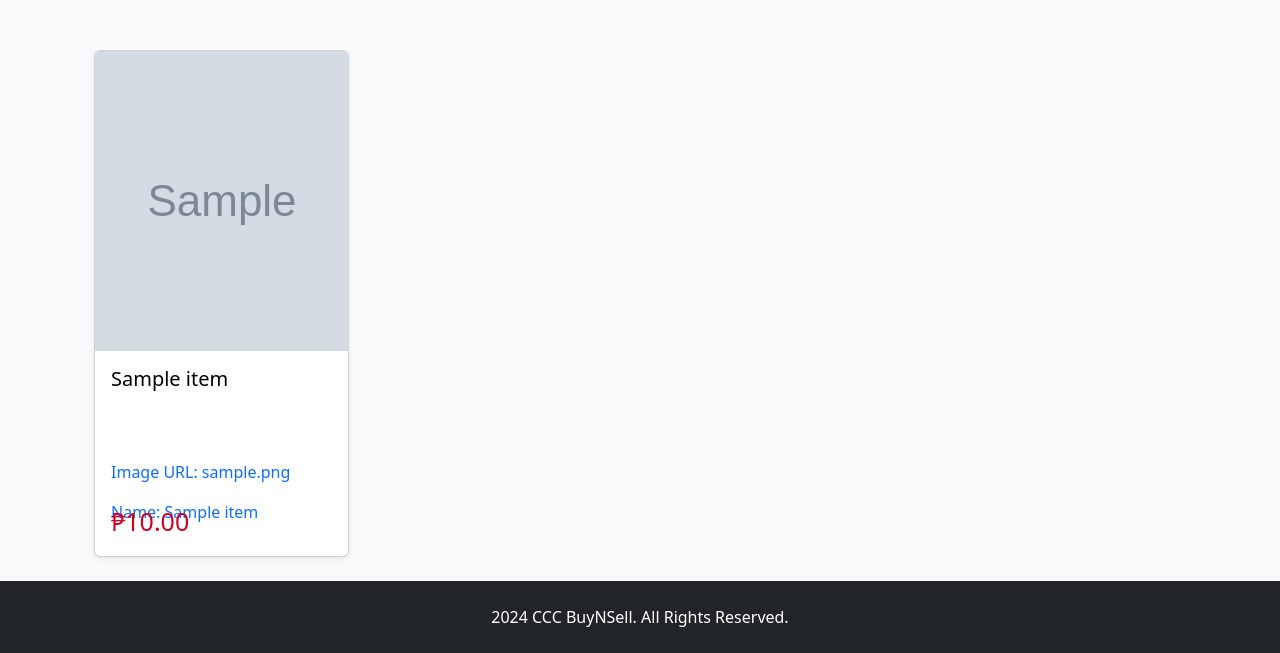
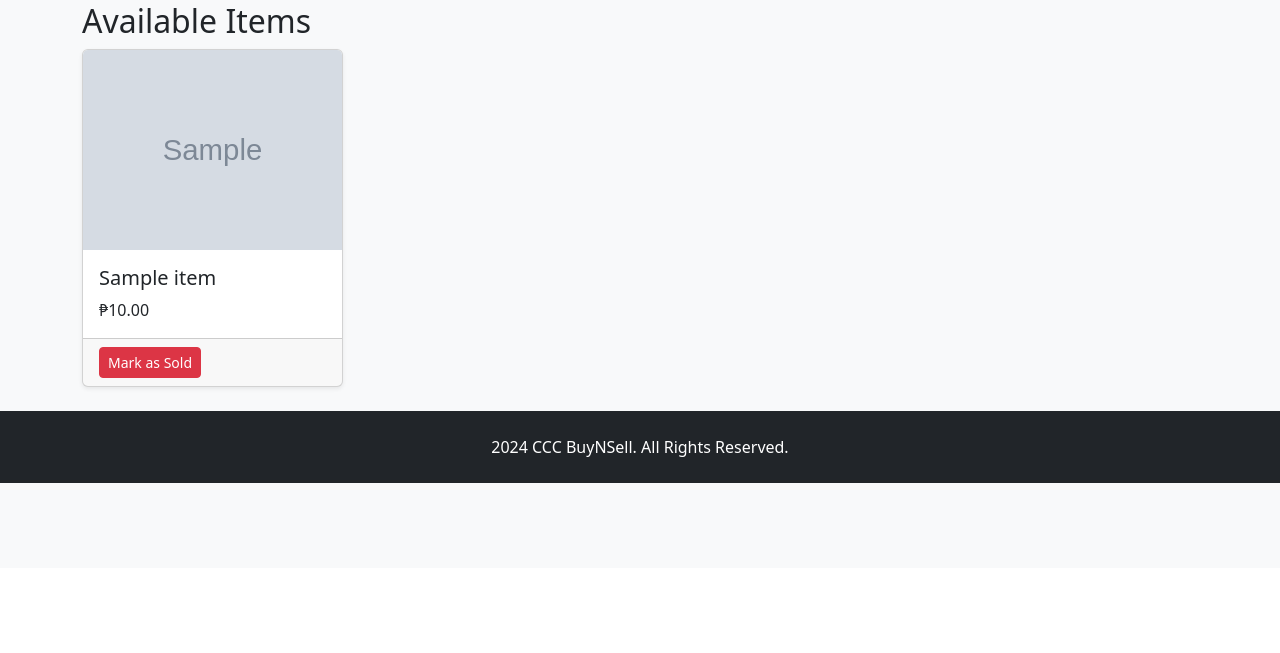
Before and after one commit to Daisho0201/calambatradinghubg5, a Flask app: page /filter_by_category/all in a window 1280 px wide. Shown: the part 232-885 px from the top of the page. After the commit the page ends 800 px from the top, so only its background shows below. Run offline with Flask 3, Linux system fonts and the light colour scheme; tables that the repository leaves empty or names only in its code hold one stand-in row (Sample ...); data that the repository does not hold is empty; some libraries are stand-ins or nearby versions.

Commit message:
Updated app.py and main_index.html to display item name and image correctly

```diff
--- a/app.py
+++ b/app.py
@@ -180,7 +180,7 @@ def main_index():
         conn = get_db_connection()
         cursor = conn.cursor(dictionary=True)
 
-        cursor.execute('SELECT * FROM items ORDER BY id DESC')
+        cursor.execute('SELECT id, title as name, price, image_url as grid_image FROM items ORDER BY id DESC')
         all_items = cursor.fetchall()
 
         cursor.close()
--- a/templates/main_index.html
+++ b/templates/main_index.html
@@ -118,22 +118,24 @@
 
     <!-- Product Grid -->
     <div class="container mb-4">
-        <div class="row justify-content-center">
-            <div class="row row-cols-2 row-cols-md-3 row-cols-lg-4 g-4">
+        <h2>Available Items</h2>
+        <div class="row row-cols-1 row-cols-sm-2 row-cols-md-3 row-cols-lg-4 g-4">
             {% if items %}
                 {% for item in items %}
                     <div class="col">
-                            <div class="card shadow-sm h-100 position-relative">
-                                <a href="/item/{{ item.id }}" class="text-decoration-none">
-                                    <img src="{{ item.grid_image }}" class="card-img-top" alt="{{ item.name }}">
-                                    <div class="card-body d-flex flex-column justify-content-between">
-                                        <h5 class="card-title" style="margin-bottom: 45px; color: black; height: 2.4em">{{ item.name }}</h5>
-                                        <p>Image URL: {{ item.grid_image }}</p>
-                                        <p>Name: {{ item.name }}</p>
+                        <div class="card shadow-sm">
+                            <a href="{{ url_for('item_detail', item_id=item.id) }}" class="text-decoration-none">
+                                <img src="{{ item.grid_image }}" class="card-img-top" alt="{{ item.name }}"
+                                     style="height: 200px; object-fit: cover;">
+                            </a>
+                            <div class="card-body">
+                                <h5 class="card-title">{{ item.name }}</h5>
+                                <p class="card-text">₱{{ item.price }}</p>
                             </div>
-                                </a>
-                                <div class="card-price position-absolute bottom-0 start-0 p-3" style="color: #D10024;">
-                                    ₱{{ item.price }}
+                            <div class="card-footer d-flex justify-content-between">
+                                <form action="{{ url_for('delete_item', item_id=item.id) }}" method="post" style="display:inline;">
+                                    <button type="submit" class="btn btn-danger btn-sm">Mark as Sold</button>
+                                </form>
                             </div>
                         </div>
                     </div>
@@ -141,7 +143,6 @@
             {% else %}
                 <p class="text-center text-muted">No items available in the selected category.</p>
             {% endif %}
-            </div>
         </div>
     </div>
 
```
Lines whose indentation alone changed are shown as unchanged.
